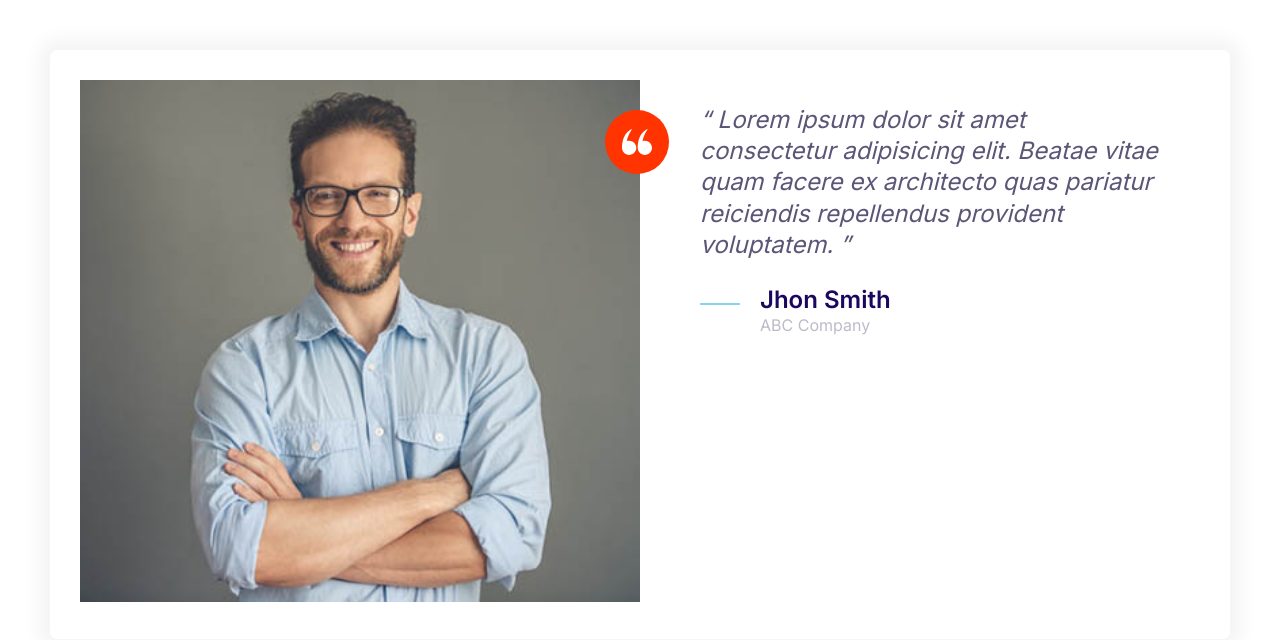
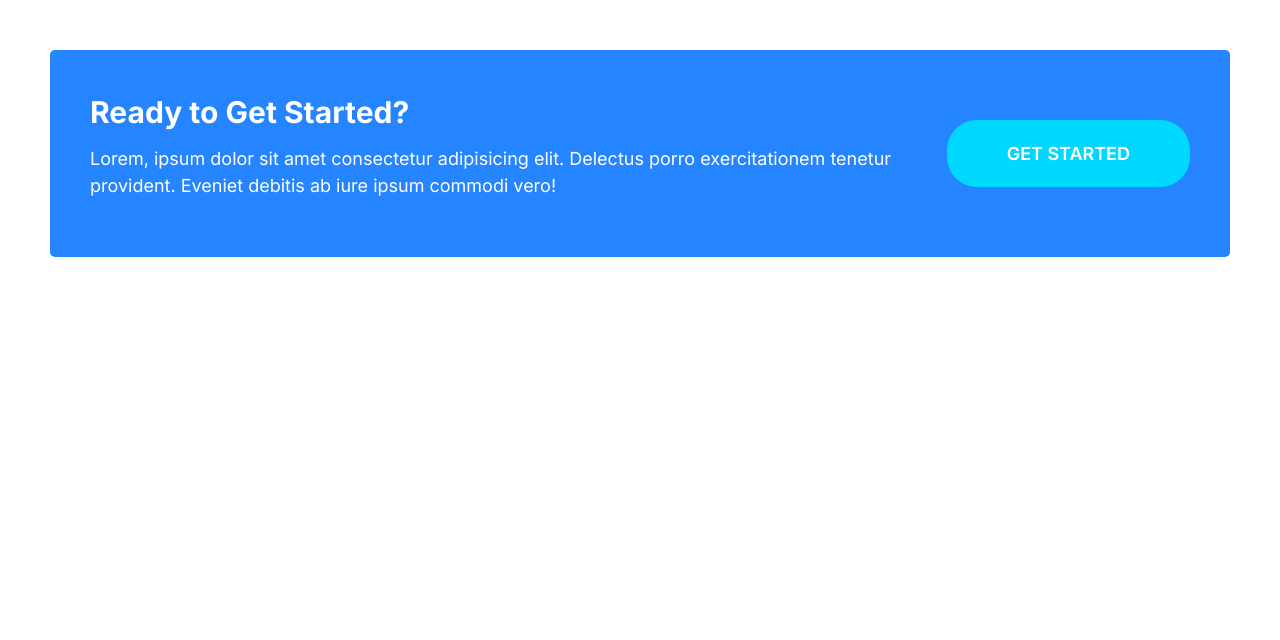
Before and after one commit to yerald-mora/html-css-course, a plain HTML site: page index.html in a window 1280 px wide. Drawn offline with Linux system fonts and the light colour scheme.

Commit message:
Building callout component

```diff
--- a/css/styles.css
+++ b/css/styles.css
@@ -261,6 +261,11 @@
   color: white;
 }
 
+.btn--stretched {
+  padding-left: 6rem;
+  padding-right: 6rem;
+}
+
 @media screen and (min-width: 1024) {
   .btn {
     font-size: 1.5rem;
@@ -504,3 +509,45 @@
     margin-left: 6rem;
   }
 }
+
+/* Callouts */
+
+.callout {
+  padding: 4rem;
+  border-radius: 5px;
+}
+
+.callout--primary {
+  background: var(--color-primary);
+  color: white;
+}
+
+.callout__heading {
+  color: white;
+  margin-top: 0;
+  font-size: 3rem;
+}
+
+.callout .btn {
+  justify-self: center;
+  align-self: center;
+}
+
+.callout__content {
+  text-align: center;
+}
+
+@media screen and (min-width: 768px) {
+  .callout .grid--1x2 {
+    grid-template-columns: 1fr auto;
+  }
+
+  .callout__content {
+    text-align: left;
+  }
+
+  .callout .btn {
+    justify-self: start;
+    margin-left: 2rem;
+  }
+}
--- a/index.html
+++ b/index.html
@@ -14,40 +14,17 @@
     <link rel="stylesheet" href="css/styles.css" />
   </head>
   <body style="padding: 5rem">
-    <div class="card testimonial">
-
+    <div class="callout callout--primary">
       <div class="grid grid--1x2">
 
-        <div class="testimonial__image">
-
-            <img src="images/testimonial.jpg" alt="A happy, smiling customer" />
-
-            <span class="icon-container icon-container-accent">
-                <svg class="icon--small icon--white">
-                    <use xlink:href="images/sprite.svg#quotes"></use>
-                </svg>
-            </span>
-
+        <div class="callout__content">
+          <h2 class="callout__heading">Ready to Get Started?</h2>
+          <p>Lorem, ipsum dolor sit amet consectetur adipisicing elit. Delectus porro
+            exercitationem tenetur provident. Eveniet debitis ab iure ipsum commodi vero!
+          </p>
         </div>
 
-        <blockquote class="quote">
-            <p class="quote__text">
-                Lorem ipsum dolor sit amet consectetur adipisicing elit. Beatae vitae quam facere ex architecto quas pariatur reiciendis repellendus provident voluptatem.
-            </p>
-            <footer>
-                <div class="media">
-                    <div class="media__image">
-                         <svg class="icon icon--primary">
-                             <use xlink:href="images/sprite.svg#line"></use>
-                         </svg>
-                    </div>
-                     <div class="media__body">
-                         <h3 class="media__title quote__author">Jhon Smith</h3>
-                         <p class="quote__company">ABC Company</p>
-                     </div>
-                </div>
-            </footer>
-        </blockquote>
+        <a href="" class="btn btn--secondary btn--stretched">Get Started</a>
 
       </div>
     </div>
```
Also changed, not shown: components/callouts.html (added, +14 -0 lines).
